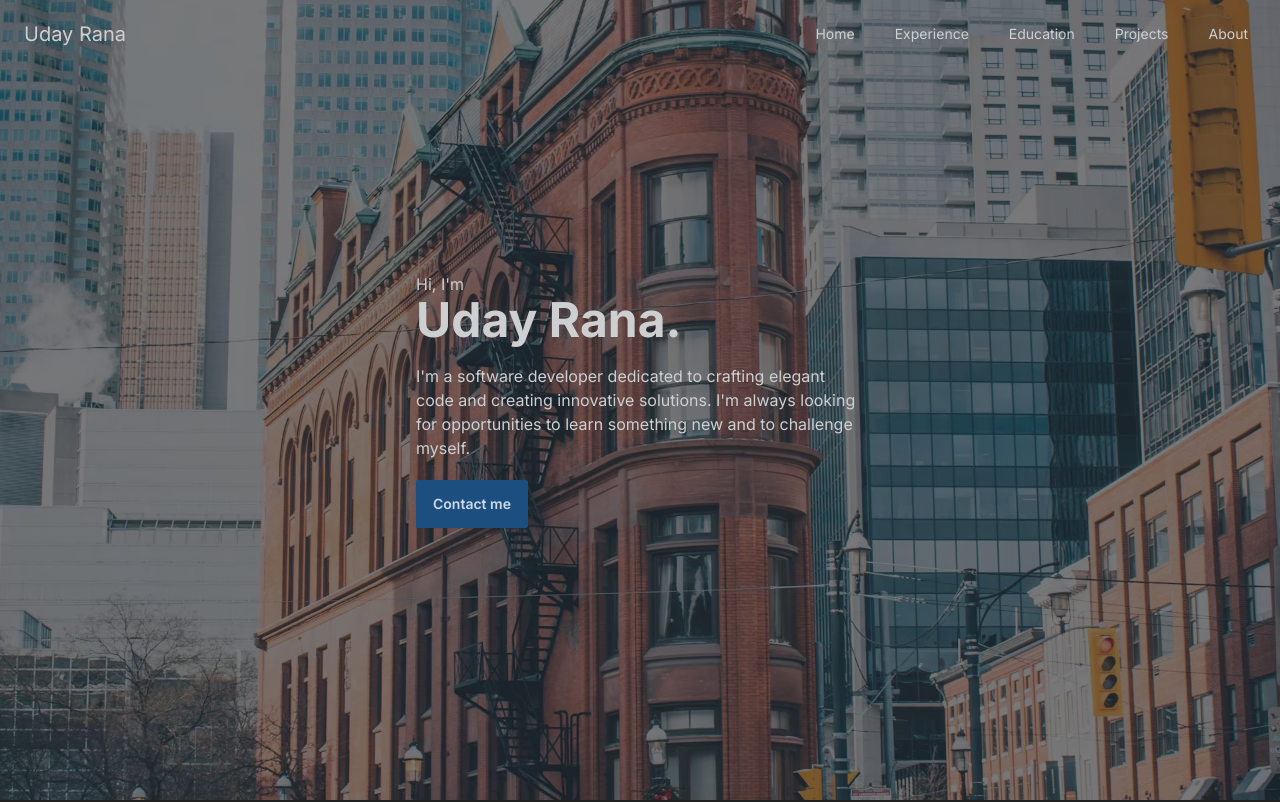
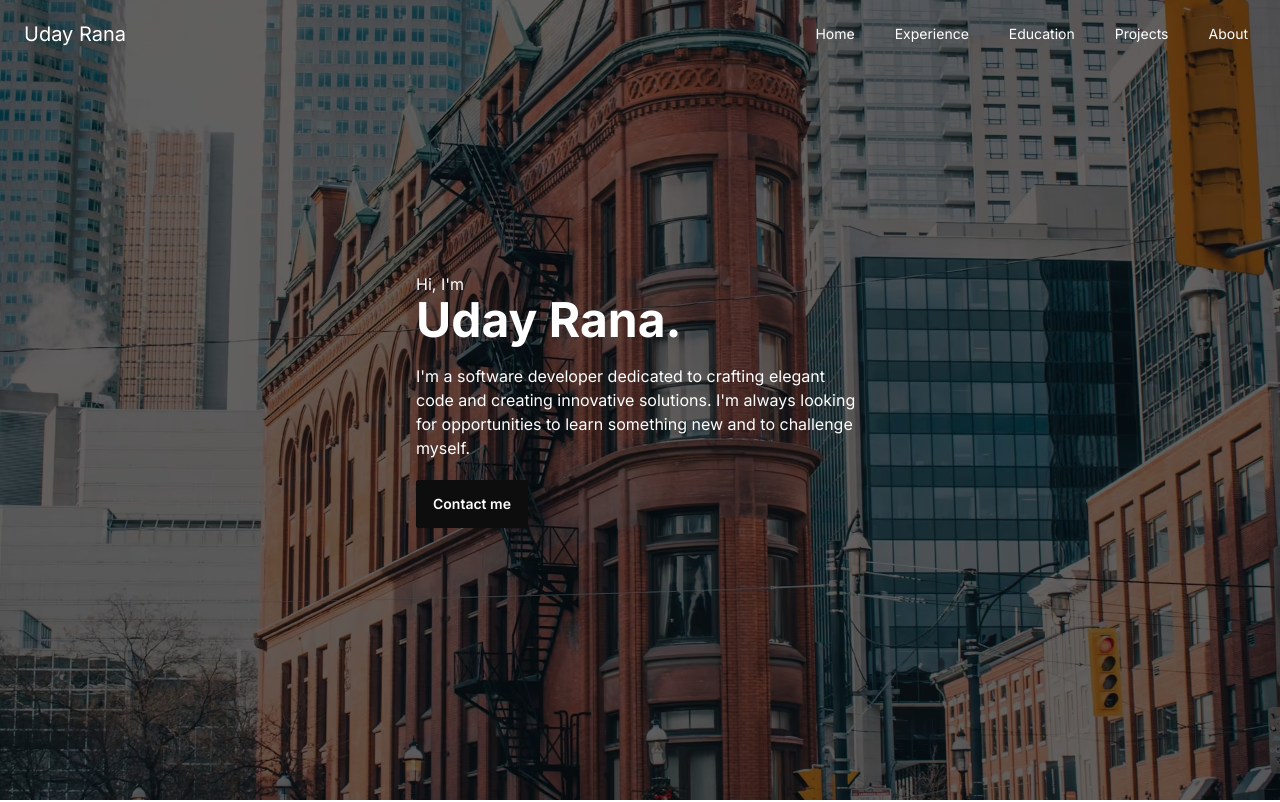
Before and after one commit to uday-rana/portfolio, a Next.js app: page / in a window 1280 px wide. Shown: the top 802 px of the page. Built offline with nearby package versions, Linux system fonts and the light colour scheme.

Commit message:
Remove "Business" theme

```diff
--- a/src/app/layout.js
+++ b/src/app/layout.js
@@ -10,7 +10,7 @@ export const metadata = {
 
 export default function RootLayout({ children }) {
   return (
-    <html lang="en" data-theme="business">
+    <html lang="en">
       <body className={inter.className}>{children}</body>
     </html>
   );
```
